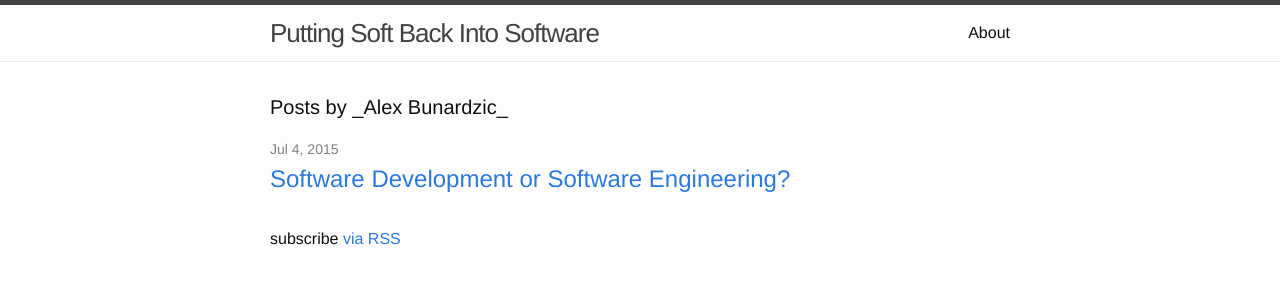
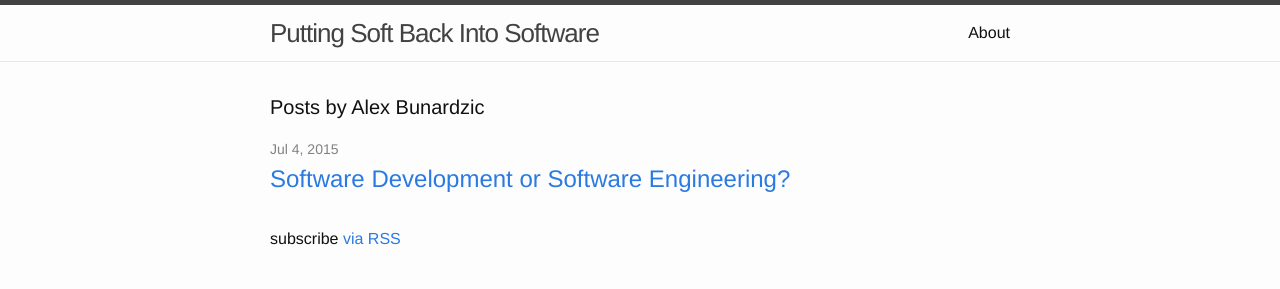
Before and after one commit to alexbunardzic/digitalexprt, a Jekyll site: the page built from index.html, in a window 1280 px wide. Shown: the top 289 px of the page. Built offline with Jekyll 4.4.1, drawn with Linux system fonts in a browser that asks for light colours.

Commit message:
Added my name to index heading

```diff
--- a/index.html
+++ b/index.html
@@ -4,7 +4,7 @@ layout: default
 
 <div class="home">
 
-  <h1 class="page-heading">Posts by _Alex Bunardzic_</h1>
+  <h1 class="page-heading">Posts by Alex Bunardzic</h1>
 
   <ul class="post-list">
     {% for post in site.posts %}
```
